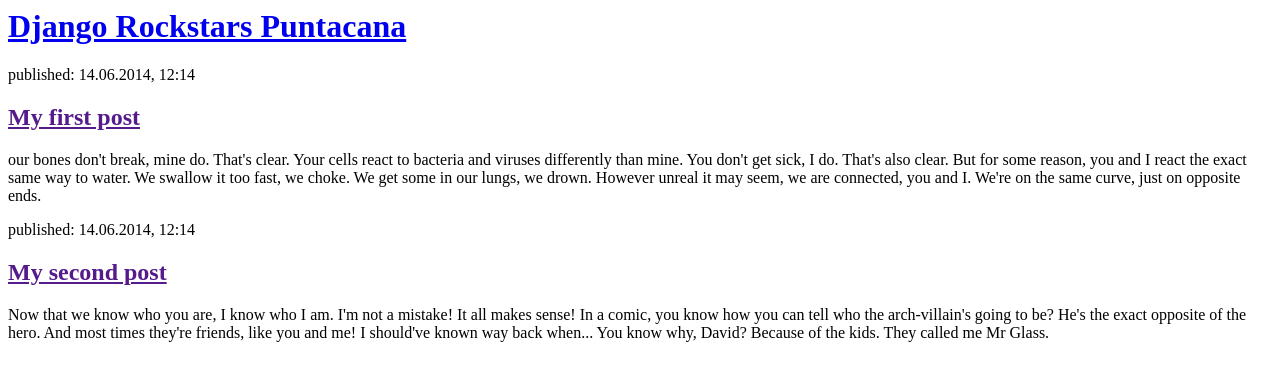
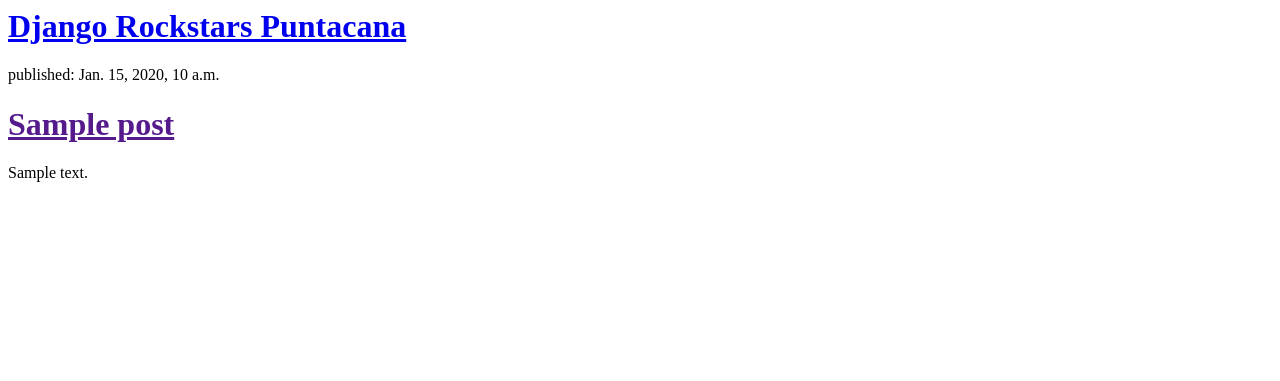
Before and after one commit to amercedesc/my-first-blog, a Django app: template blog/templates/blog/post_list.html in a window 1280 px wide. Shown: the top 381 px of the page. Run offline with Django 3.2, Linux system fonts and the light colour scheme; the template is opened without the code that fills it: values that come from a table or form of the project are taken from there, others are empty; tables that the repository leaves empty hold one stand-in row (values such as "Sample post").

Commit message:
MOD Template insertando todas las entradas del blog

```diff
--- a/blog/templates/blog/post_list.html
+++ b/blog/templates/blog/post_list.html
@@ -7,17 +7,12 @@
         <div>
             <h1><a href="/">Django Rockstars Puntacana</a></h1>
         </div>
-
+        {% for post in posts %}
         <div>
-            <p>published: 14.06.2014, 12:14</p>
-            <h2><a href="">My first post</a></h2>
-            <p>our bones don't break, mine do. That's clear. Your cells react to bacteria and viruses differently than mine. You don't get sick, I do. That's also clear. But for some reason, you and I react the exact same way to water. We swallow it too fast, we choke. We get some in our lungs, we drown. However unreal it may seem, we are connected, you and I. We're on the same curve, just on opposite ends.</p>
+        	<p>published: {{post.published_date}}</p>
+        	<h1><a href="">{{post.title}}</a></h1>
+        	<p>{{post.text|linebreaksbr}}</p>
         </div>
-
-        <div>
-            <p>published: 14.06.2014, 12:14</p>
-            <h2><a href="">My second post</a></h2>
-            <p>Now that we know who you are, I know who I am. I'm not a mistake! It all makes sense! In a comic, you know how you can tell who the arch-villain's going to be? He's the exact opposite of the hero. And most times they're friends, like you and me! I should've known way back when... You know why, David? Because of the kids. They called me Mr Glass.</p>
-        </div>
+       {%endfor%}
     </body>
 </html>
--- a/blog/urls.py
+++ b/blog/urls.py
@@ -3,4 +3,4 @@
 
 urlpatterns = [
 	url(r'^$', views.post_list, name='post_list'),
-	]
+]
--- a/blog/views.py
+++ b/blog/views.py
@@ -1,6 +1,9 @@
 from django.shortcuts import render
+from .models import Post
+from django.utils import timezone
 
 def post_list(request):
-	return render(request,'blog/post_list.html',{})
+	posts = Post.objects.filter(published_date__lte=timezone.now()).order_by('published_date')
+	return render(request,'blog/post_list.html',{'posts':posts})
 
 # Create your views here.
```
